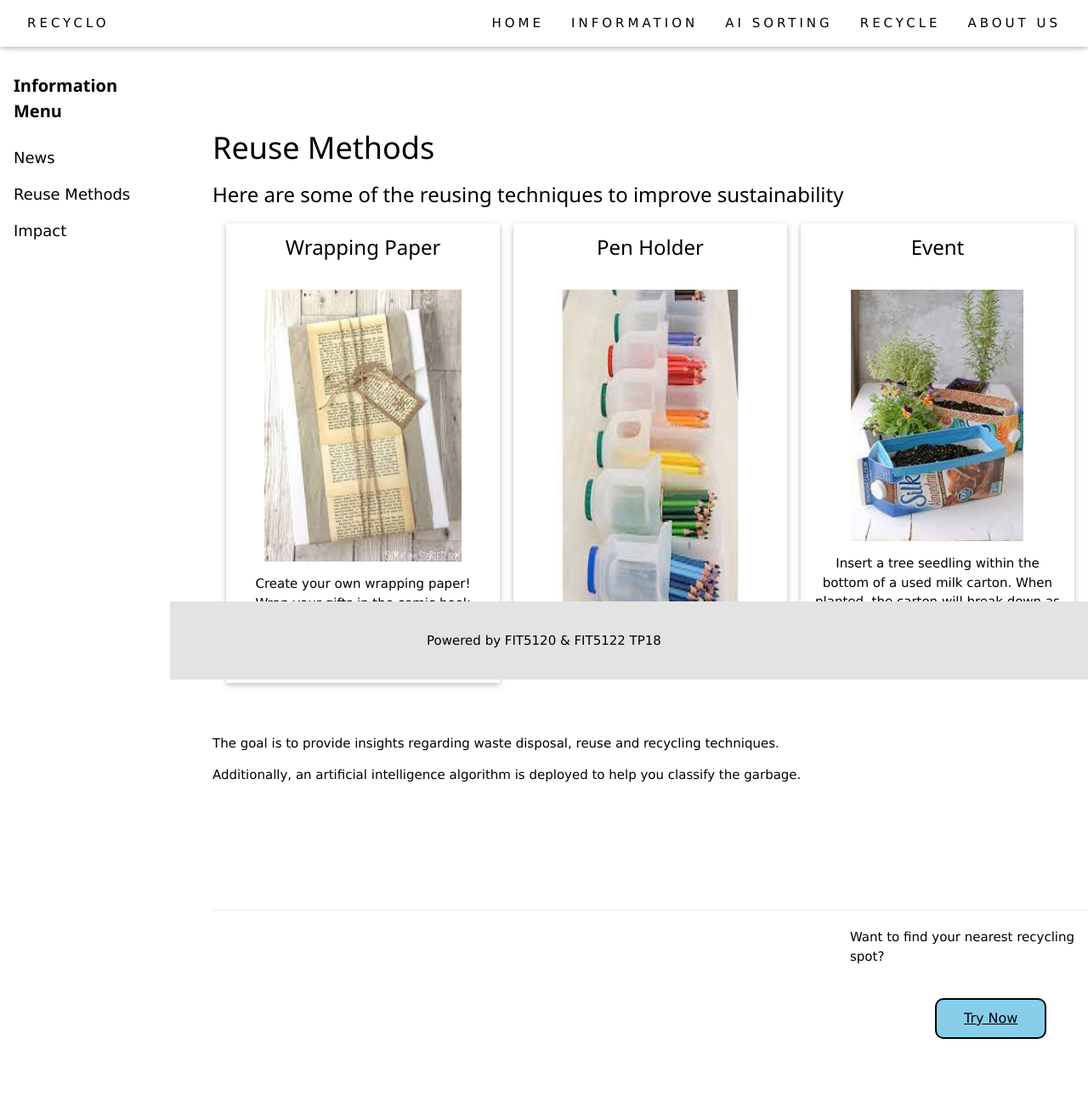
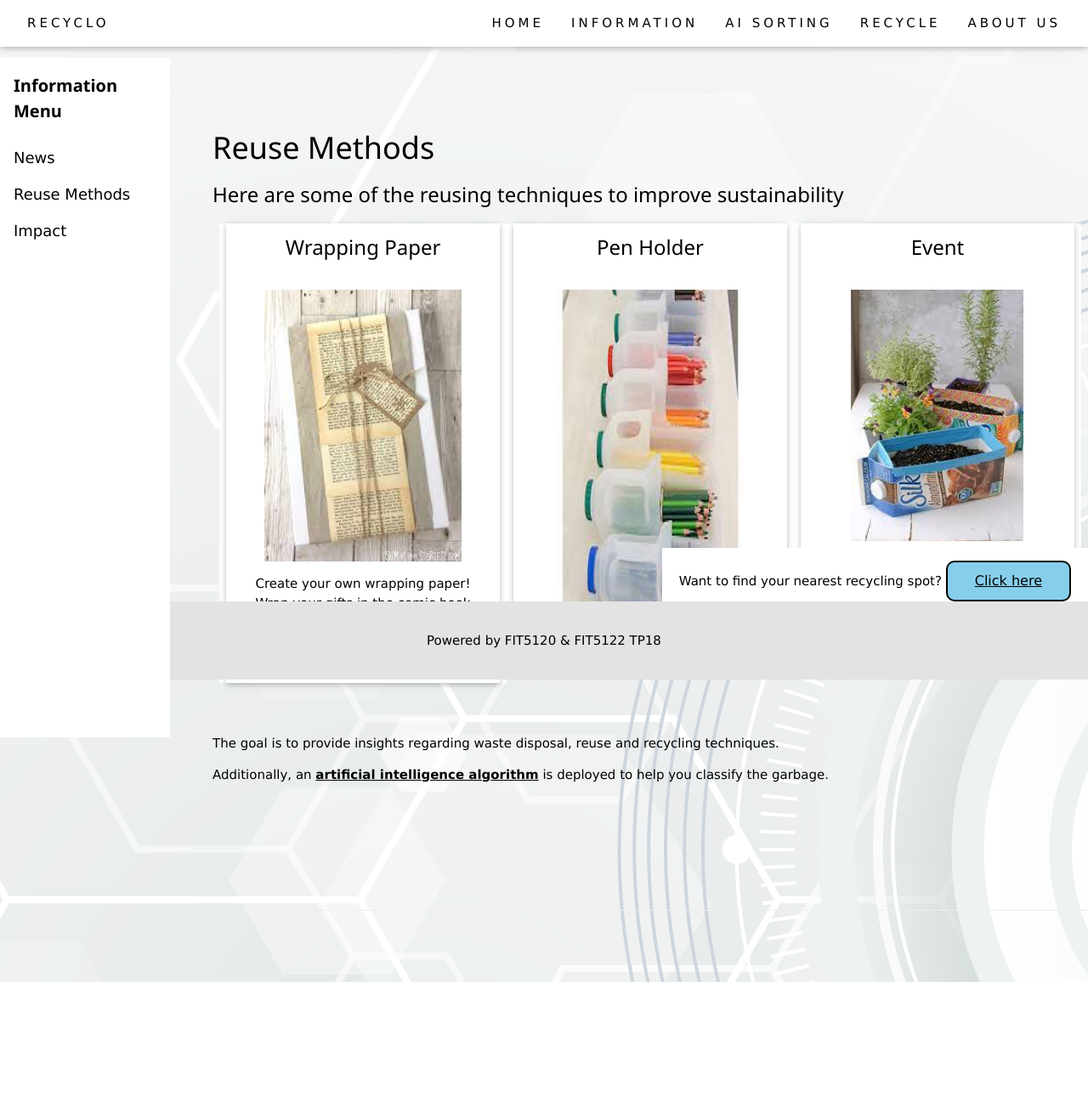
Before and after one commit to Nithin-G-R/tp18, a Flask app: page /InfoHome/1 in a window 1280 px wide. Shown: the whole page at 85% size. After the commit the page ends 1156 px from the top, so only its background shows below. Run offline with Flask 2, Linux system fonts and the light colour scheme.

Commit message:
Update reuse.html

```diff
--- a/templates/InfoPages/reuse.html
+++ b/templates/InfoPages/reuse.html
@@ -1,7 +1,15 @@
+<head>
+    <style>
+        body  {
+          background-image: url("/static/img/ai_back.jpg");
+          background-color: #cccccc;
+        }
+    </style>
+</head>
+<body>
 <h1>Reuse Methods</h1>
 <h3>Here are some of the reusing techniques to improve sustainability</h3>
 
-<body>
 
 <!--
     <div class="reuse-body">
@@ -33,7 +41,7 @@
 -->
 
 <div class="w3-row-padding w3-center w3-margin-top">
-<div class="w3-third">
+<div class="w3-third" style = "background-color: white">
   <div class="w3-card w3-container" style="min-height:460px">
       <h3>Wrapping Paper</h3><br>
   <img src="/static/img/paper.jpeg" alt="paper" style="width:80%; height: 40%">
@@ -42,7 +50,7 @@
   </div>
 </div>
 
-<div class="w3-third">
+<div class="w3-third" style = "background-color: white">
   <div class="w3-card w3-container" style="min-height:460px">
   <h3>Pen Holder</h3><br>
   <img src="/static/img/pen_holder.jpeg" alt="map" style="width: 100%; height: 46%">
@@ -52,7 +60,7 @@
   </div>
 </div>
 
-<div class="w3-third">
+<div class="w3-third" style = "background-color: white">
   <div class="w3-card w3-container" style="min-height:460px">
   <h3>Event</h3><br>
   <img src="/static/img/tree.jpeg" alt="tree" style="width: 70%; height: 37%">
@@ -62,17 +70,12 @@
 </div>
 </div>
 
-
-</body>
-
-<body>
         <div class="summary-body">
             <br>
             <br>
                 <p>The goal is to provide insights regarding waste disposal, reuse and recycling techniques.</p>
-                <p>Additionally, an artificial intelligence algorithm is deployed to help you classify the garbage.</p>
+                <p>Additionally, an <a href = "/sorting"><b>artificial intelligence algorithm</b></a> is deployed to help you classify the garbage.</p>
         </div>
-</body>
 
 <br>
 <br>
@@ -81,5 +84,8 @@
 <br>
 <hr>
 
-<p class="w3-text" style="margin-left: 750px;">Want to find your nearest recycling spot?</p><br>
-        <button class="forum_button" style="margin-left: 850px"><a href="/map">Try Now</a></button>
+<div class="w3-display-bottomright" style = "background-color: white; padding-bottom: 6%; position: fixed">
+    <p class="w3-text" style = "margin-right: 20px; margin-left: 20px">Want to find your nearest recycling spot?
+        <button class="forum_button"><a href="/map">Click here</a></button></p>
+    </div>
+</body>
```
